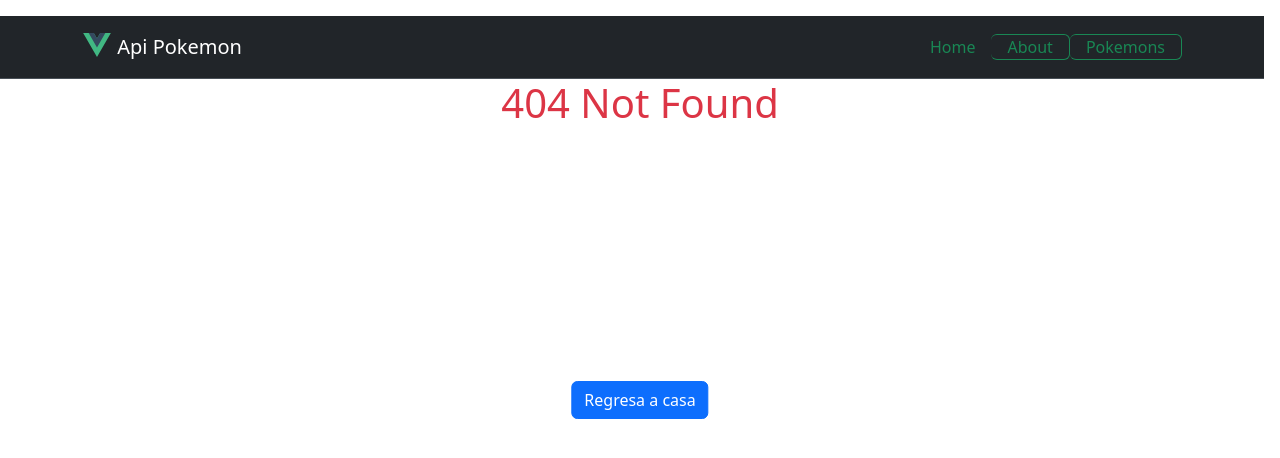
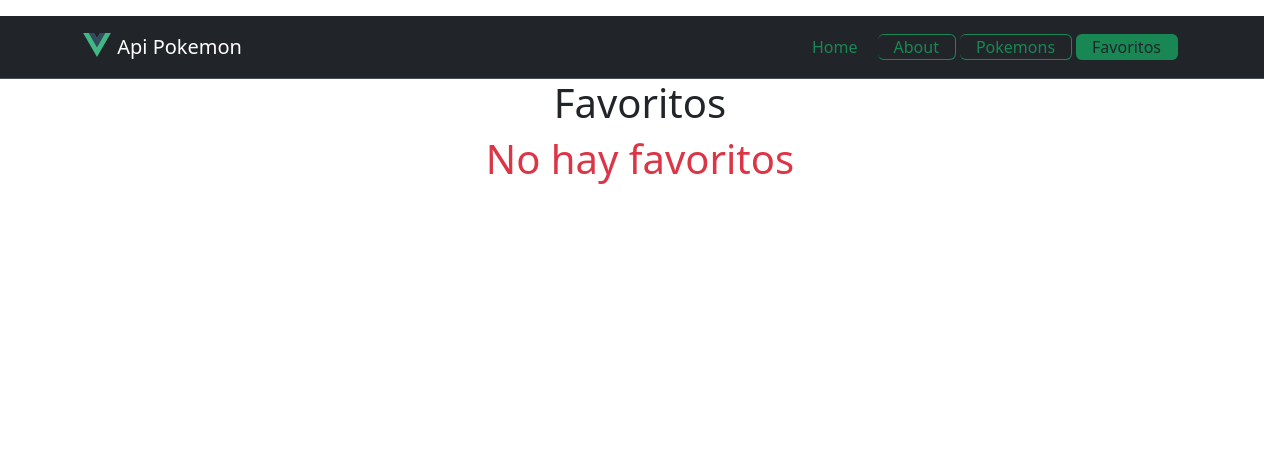
Before and after one commit to Rolando6297/VueRouter, a Vue app: page /favoritos in a window 1280 px wide. Before the commit this address had no page. Shown: the top 458 px of the page. Built offline with nearby package versions, Linux system fonts and the light colour scheme.

Commit message:
New feature :sparkles: pinia destecturarion

```diff
--- a/src/App.vue
+++ b/src/App.vue
@@ -11,9 +11,10 @@ import HelloWorld from './components/HelloWorld.vue'
         Api Pokemon
       </a>
       <div>
-      <RouterLink class="btn btn-outline-success" to="/">Home</RouterLink>
-      <RouterLink class="btn btn-outline-success" to="/about">About</RouterLink>
-      <RouterLink class="btn btn-outline-success" to="/pokemons">Pokemons</RouterLink>
+      <RouterLink class="btn btn-outline-success me-1" to="/">Home</RouterLink>
+      <RouterLink class="btn btn-outline-success me-1" to="/about">About</RouterLink>
+      <RouterLink class="btn btn-outline-success me-1" to="/pokemons">Pokemons</RouterLink>
+      <RouterLink class="btn btn-outline-success me-1" to="/favoritos">Favoritos</RouterLink>
     </div>
     </div>
   </nav>
--- a/src/router/index.js
+++ b/src/router/index.js
@@ -33,6 +33,11 @@ const router = createRouter({
       component: pokeView
     },
     {
+      path: '/favoritos',
+      name: 'favoritos',
+      component:  () => import("../views/Favoritos.vue")
+    },
+    {
       path: "/:pathMatch(.*)*",
       name: 'NotFound',
       component: NotFoundView
--- /dev/null
+++ b/src/store/favoritos.js
@@ -0,0 +1,12 @@
+import { defineStore } from "pinia";
+import { ref } from "vue";
+export const useFavoritosStore = defineStore('favoritos', () =>{
+    const favoritos= ref([]);
+    const add = (pokemon) =>{
+        favoritos.value.push(pokemon)
+    }
+    return{
+        favoritos,
+        add
+    }
+})
--- /dev/null
+++ b/src/views/Favoritos.vue
@@ -0,0 +1,19 @@
+<script setup>
+import { useFavoritosStore } from '@/store/favoritos';
+import { storeToRefs } from 'pinia';
+
+const useFavoritos = useFavoritosStore();
+const {favoritos} = storeToRefs(useFavoritos) ;
+</script>
+<template>
+<h1>Favoritos</h1>
+<h1 class="text-danger" v-if="favoritos.length ==0">No hay favoritos</h1>
+<div v-else>
+    <ul class="list-group">
+        <li v-for="elemento in favoritos" class="list-group-item">
+            {{ elemento.name }}
+        </li>
+    </ul>
+
+</div>
+</template>
--- a/src/views/pokeView.vue
+++ b/src/views/pokeView.vue
@@ -1,16 +1,19 @@
 <script setup>
 import { useRoute, useRouter } from 'vue-router';
 import { useGetData } from '@/composables/getData';
-import {useCounterStore} from '@/store/counter.js'
+import { useCounterStore } from '@/store/counter.js'
+import {useFavoritosStore } from "@/store/favoritos"
 const useCounter = useCounterStore()
 const router = useRouter();
 const route = useRoute();
+const useFavoritos = useFavoritosStore();
 const { data, getData, loading, error } = useGetData();
 const back = () => {
     router.push('/pokemons')
 }
 getData(`https://pokeapi.co/api/v2/pokemon/${route.params.pokemon}`);
 
+const {add} =useFavoritos;
 
 </script>
 
@@ -18,7 +21,7 @@ getData(`https://pokeapi.co/api/v2/pokemon/${route.params.pokemon}`);
     <div v-if="loading">
         <div class="text-center">
             <div class="spinner-border" role="status">
-                <span class="sr-only">Cargando..</span>´´
+                <span class="sr-only">Cargando..</span>
             </div>
         </div>
     </div>
@@ -30,9 +33,11 @@ getData(`https://pokeapi.co/api/v2/pokemon/${route.params.pokemon}`);
         </div>
         <div v-else>
             <div>
-                <h1>Poke name: {{ $route.params.pokemon }}   {{ useCounter.double }}</h1>
+                <h1>Poke name: {{ $route.params.pokemon }} {{ useCounter.double }}</h1>
                 <p> Description {{ data.name }} </p>
                 <img :src="data.sprites?.front_default" alt="cargando ...">
+                <button class="btn btn-primary mt-2" @click="add(data)">Agregar a favoritos</button>
+                <br>
                 <button @click="back" class="btn btn-outline-success">Back</button>
             </div>
         </div>
```
